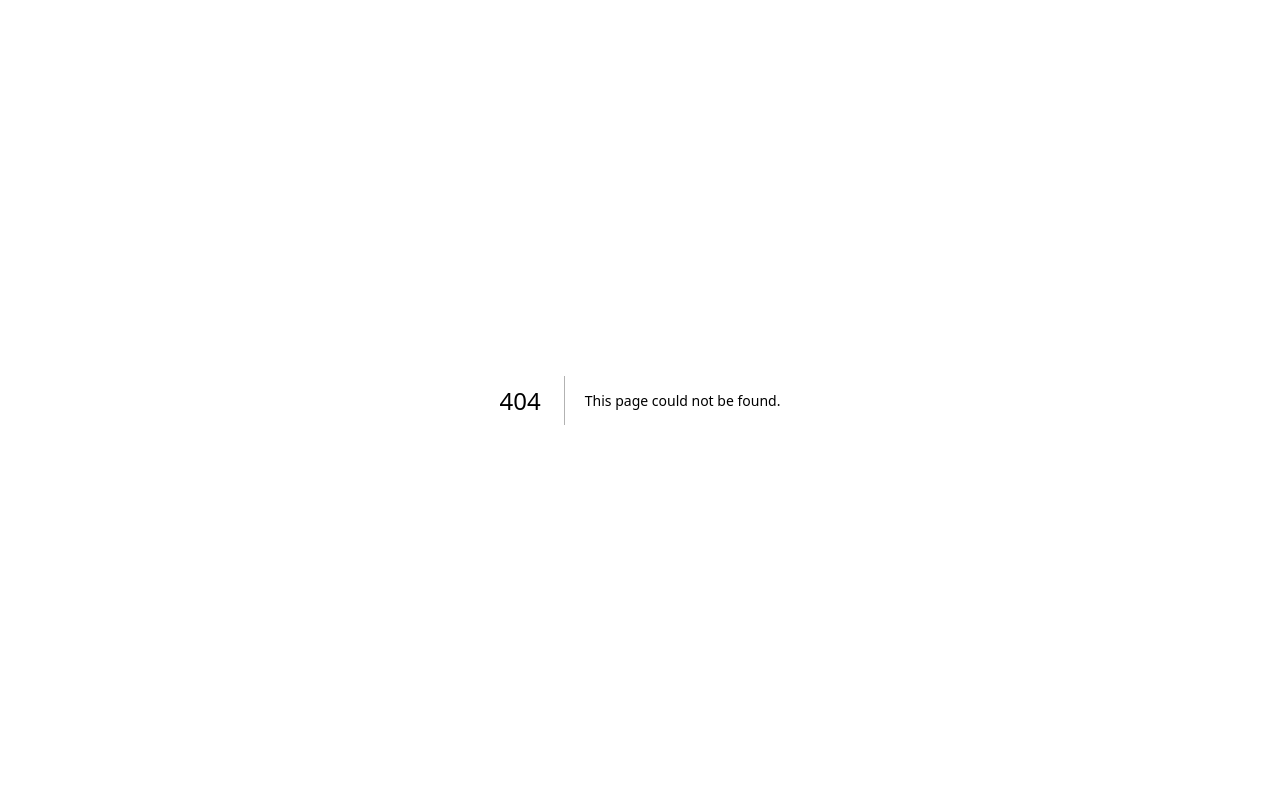
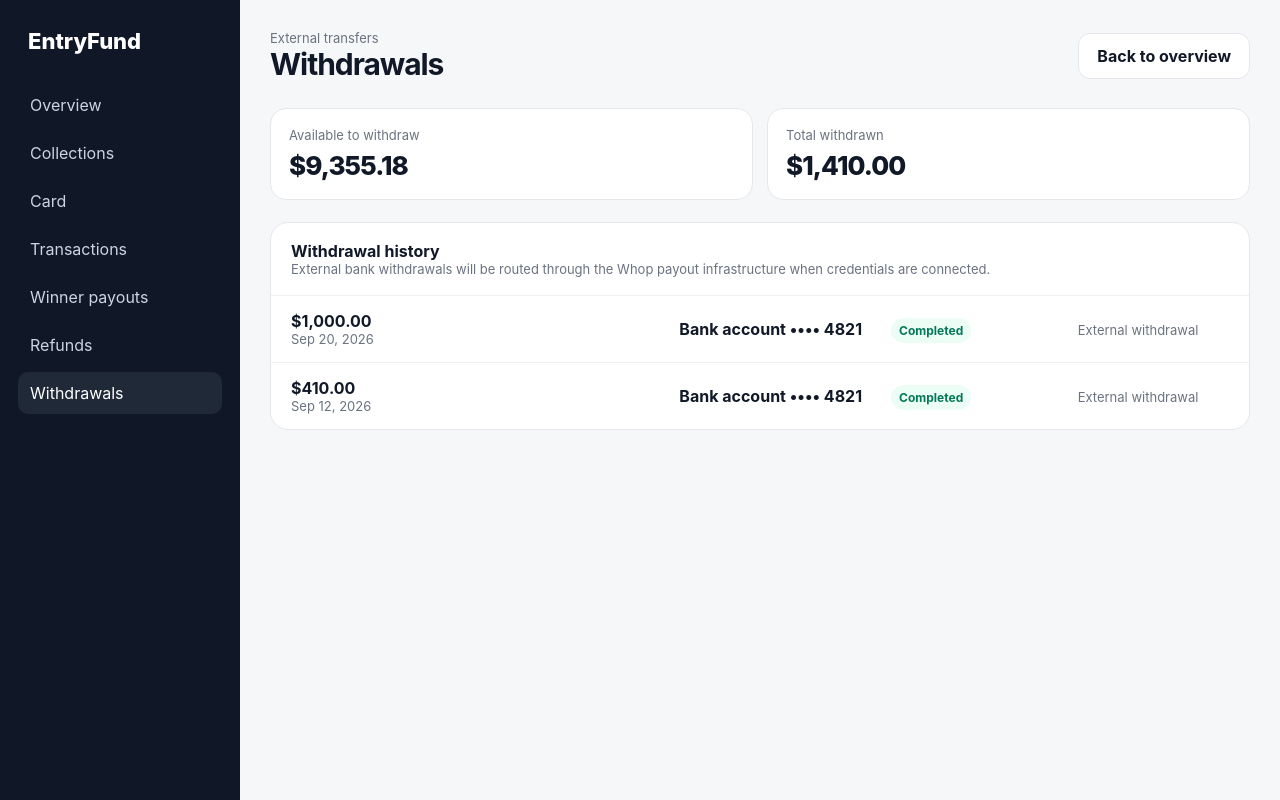
Before and after one commit to retroservices1121/Entryfund, a Next.js app: page /withdrawals in a window 1280 px wide. Before the commit this address had no page. Built offline with nearby package versions, Linux system fonts and the light colour scheme.

Commit message:
Add app/withdrawals/page.tsx

```diff
--- /dev/null
+++ b/app/withdrawals/page.tsx
@@ -0,0 +1,28 @@
+import Link from "next/link";
+
+const withdrawals=[
+ {date:"Sep 20, 2026",amount:"$1,000.00",destination:"Bank account •••• 4821",status:"Completed"},
+ {date:"Sep 12, 2026",amount:"$410.00",destination:"Bank account •••• 4821",status:"Completed"},
+];
+
+export default function WithdrawalsPage(){
+ return <div className="app">
+  <aside className="sidebar"><div className="sidebrand">EntryFund</div><nav className="sidenav">
+   <Link href="/dashboard">Overview</Link><Link href="/events/new">Collections</Link><a href="#">Card</a><a href="#">Transactions</a><Link href="/payouts">Winner payouts</Link><Link href="/refunds">Refunds</Link><Link className="active" href="/withdrawals">Withdrawals</Link>
+  </nav></aside>
+  <main className="main">
+   <div className="topbar"><div><div className="muted small">External transfers</div><h1>Withdrawals</h1></div><Link className="btn btn-soft" href="/dashboard">Back to overview</Link></div>
+   <section className="cards" style={{gridTemplateColumns:"repeat(2,1fr)"}}>
+    <div className="stat"><div className="muted small">Available to withdraw</div><div className="value">$9,355.18</div></div>
+    <div className="stat"><div className="muted small">Total withdrawn</div><div className="value">$1,410.00</div></div>
+   </section>
+   <section className="table-card">
+    <div className="card-head"><div><strong>Withdrawal history</strong><div className="muted small">External bank withdrawals will be routed through the Whop payout infrastructure when credentials are connected.</div></div></div>
+    {withdrawals.map((w)=><div className="table-row" key={w.date+w.amount}>
+     <div><strong>{w.amount}</strong><div className="muted small">{w.date}</div></div>
+     <div><strong>{w.destination}</strong></div><div><span className="pill">{w.status}</span></div><div><span className="muted small">External withdrawal</span></div>
+    </div>)}
+   </section>
+  </main>
+ </div>
+}
```
